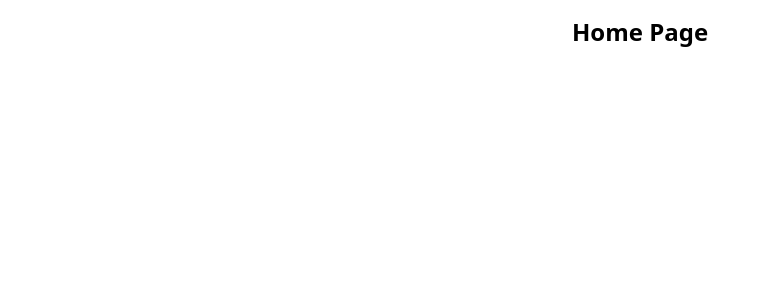
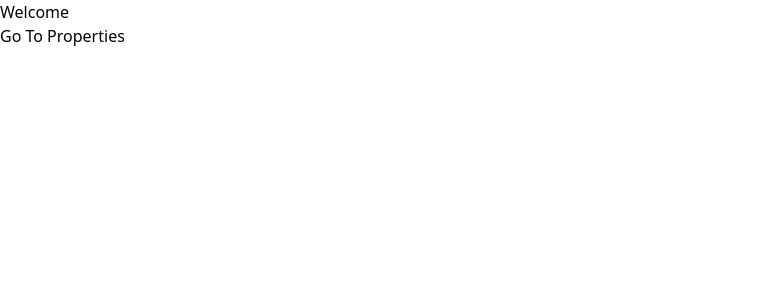
Before and after one commit to shukrat29/rs-nextjs, a Next.js app: page / in a window 1280 px wide. Shown: the top 300 px of the page, without its empty margins (0-771 px from the left). Built offline with nearby package versions, Linux system fonts and the light colour scheme.

Commit message:
create dynamic route

```diff
--- a/app/page.jsx
+++ b/app/page.jsx
@@ -1,6 +1,11 @@
+import Link from "next/link";
+
 const HomePage = () => {
   return (
-    <div className="text-2xl font-semibold text-center py-4">Home Page</div>
+    <div>
+      <h1>Welcome</h1>
+      <Link href={"/properties"}>Go To Properties</Link>
+    </div>
   );
 };
 
--- /dev/null
+++ b/app/properties/[id]/page.jsx
@@ -0,0 +1,5 @@
+const AddPropertyPage = () => {
+  return <div>Single Property Page</div>;
+};
+
+export default AddPropertyPage;
--- /dev/null
+++ b/app/properties/add/page.jsx
@@ -0,0 +1,5 @@
+const AddPropertyPage = () => {
+  return <div>Add property page</div>;
+};
+
+export default AddPropertyPage;
--- /dev/null
+++ b/app/properties/page.jsx
@@ -0,0 +1,5 @@
+const PropertiesPage = () => {
+  return <div>Properties Page</div>;
+};
+
+export default PropertiesPage;
```
